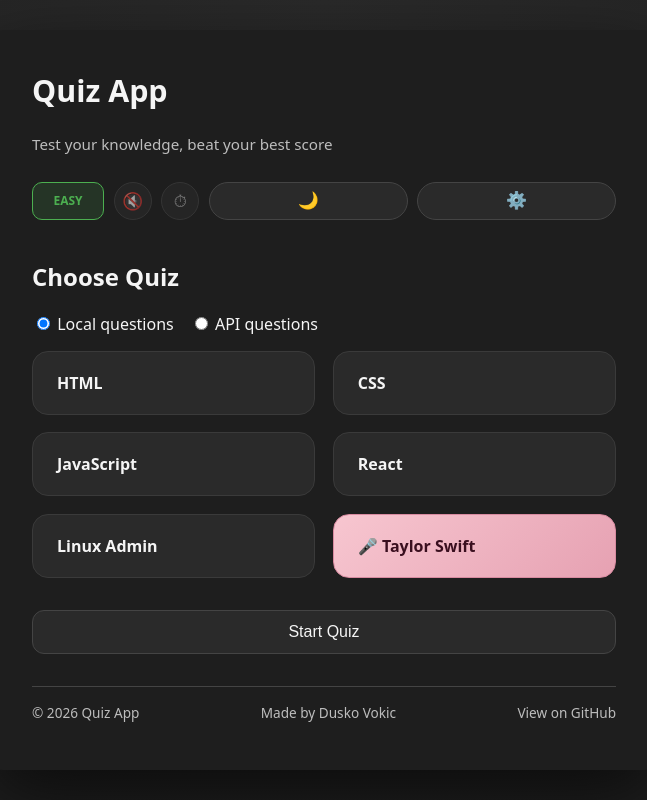
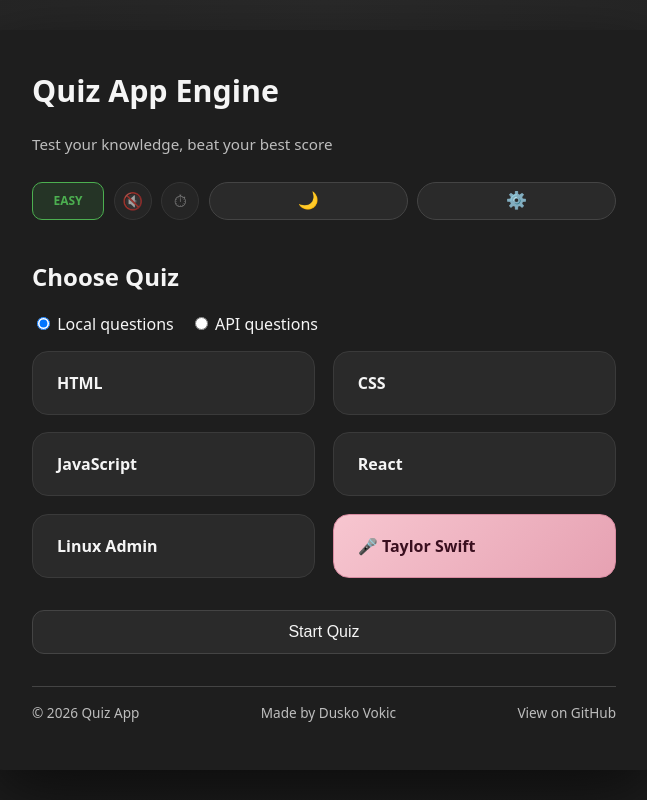
Before and after one commit to D-vokic/react-quiz-engine, a React (Vite) app: page / in a window 1280 px wide. Shown: the whole page, without its empty margins (316-963 px from the left). Built offline with nearby package versions, Linux system fonts and the light colour scheme.

Commit message:
chore: update quiz title

```diff
--- a/src/components/header/HeaderTitle.jsx
+++ b/src/components/header/HeaderTitle.jsx
@@ -1,7 +1,7 @@
 function HeaderTitle() {
   return (
     <>
-      <h1 className="header-title">Quiz App</h1>
+      <h1 className="header-title">Quiz App Engine</h1>
       <p className="header-subtitle">
         Test your knowledge, beat your best score
       </p>
```
